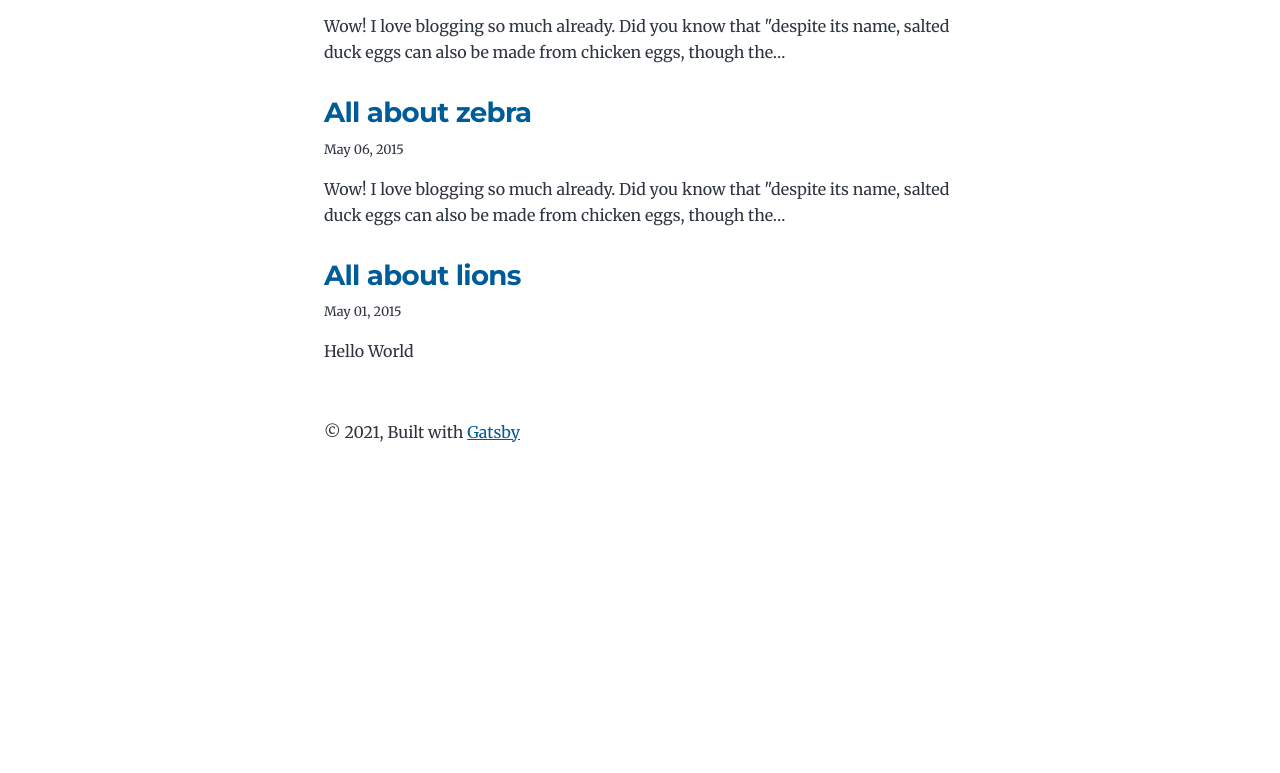
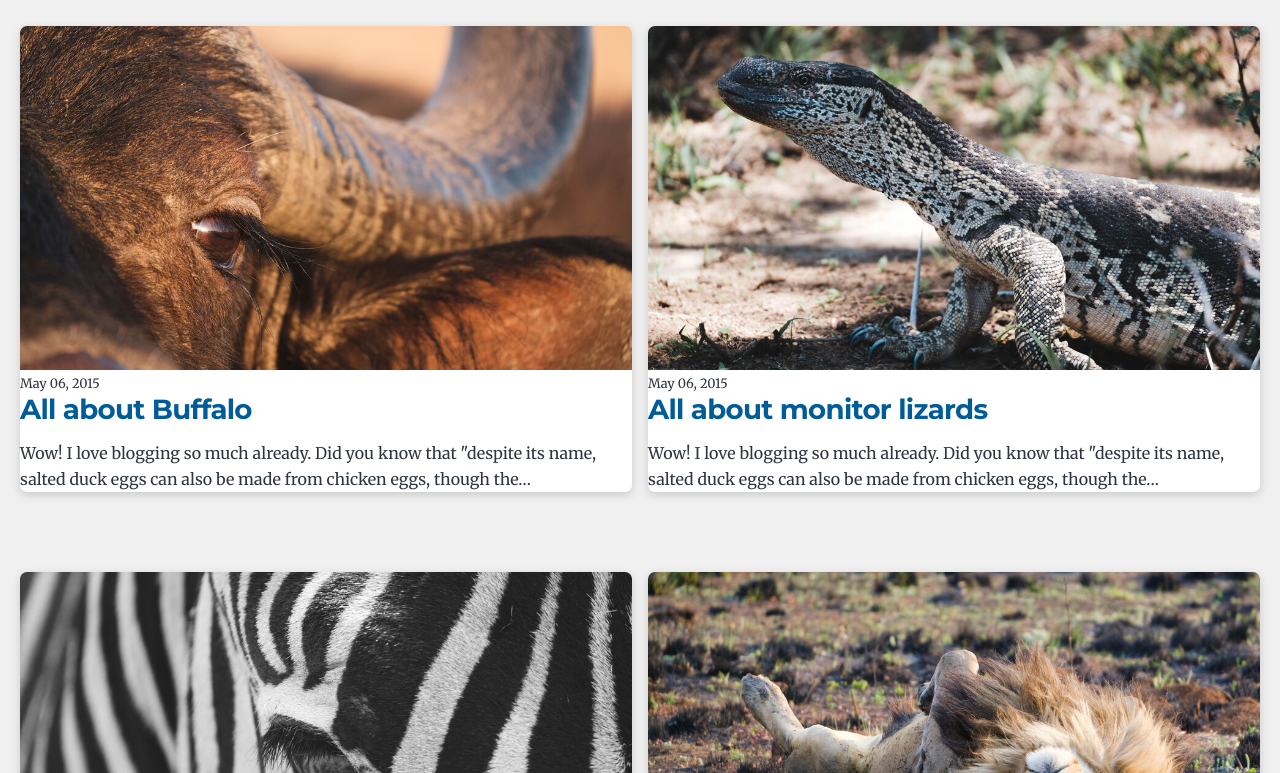
Before and after one commit to christoff-linde/gatsby-blog-starter, a Gatsby site: page / in a window 1280 px wide. Shown: the part 693-1466 px from the top of the page. Before the commit the page ends 1201 px from the top, so only its background shows below. Built offline with nearby package versions, Linux system fonts and the light colour scheme; Gatsby itself is replaced by a stand-in of ours.

Commit message:
Add card component for blog post display
Each blog post is now displayed as a Card component in a grid format.

```diff
--- /dev/null
+++ b/src/components/card.js
@@ -0,0 +1,43 @@
+import { Link } from 'gatsby'
+import { GatsbyImage, getImage } from 'gatsby-plugin-image'
+import * as React from 'react'
+
+const BlogCard = ({ data }) => {
+    const post = data
+    const image = getImage(post.frontmatter.image)
+    const title = post.frontmatter.title || post.fields.slug
+
+    return (
+        <article
+            className="post-list-item"
+            itemScope
+            itemType="http://schema.org/Article"
+        >
+            <header>
+                <GatsbyImage
+                    style={{
+                        borderRadius: '7px 7px 0px 0px',
+                        height: '344px'
+                    }}
+                    image={image}
+                    alt={` `} />
+                <small>{data.frontmatter.date}</small>
+                <h2>
+                    <Link to={data.fields.slug} itemProp="url">
+                        <span itemProp="headline">{title}</span>
+                    </Link>
+                </h2>
+            </header>
+            <section>
+                <p
+                    dangerouslySetInnerHTML={{
+                        __html: data.frontmatter.description || data.excerpt,
+                    }}
+                    itemProp="description"
+                />
+            </section>
+        </article>
+    )
+}
+
+export default BlogCard
--- a/src/pages/index.js
+++ b/src/pages/index.js
@@ -1,8 +1,10 @@
 import * as React from "react"
-import { Link, graphql } from "gatsby"
+import { graphql } from "gatsby"
 
 import Layout from "../components/layout"
 import SEO from "../components/seo"
+import { getImage } from "gatsby-plugin-image"
+import BlogCard from "../components/card"
 
 const BlogIndex = ({ data, location }) => {
   const siteTitle = data.site.siteMetadata?.title || `Title`
@@ -24,38 +26,16 @@ const BlogIndex = ({ data, location }) => {
   return (
     <Layout location={location} title={siteTitle}>
       <SEO title="All posts" />
-      <ol style={{ listStyle: `none` }}>
+      <div className="card-container">
         {posts.map(post => {
-          const title = post.frontmatter.title || post.fields.slug
-
+          // const image = getImage(post.frontmatter.image);
+          // const title = post.frontmatter.title || post.fields.slug
+          // console.log(post);
           return (
-            <li key={post.fields.slug}>
-              <article
-                className="post-list-item"
-                itemScope
-                itemType="http://schema.org/Article"
-              >
-                <header>
-                  <h2>
-                    <Link to={post.fields.slug} itemProp="url">
-                      <span itemProp="headline">{title}</span>
-                    </Link>
-                  </h2>
-                  <small>{post.frontmatter.date}</small>
-                </header>
-                <section>
-                  <p
-                    dangerouslySetInnerHTML={{
-                      __html: post.frontmatter.description || post.excerpt,
-                    }}
-                    itemProp="description"
-                  />
-                </section>
-              </article>
-            </li>
+            <BlogCard key={post.fields.slug} data={post} />
           )
         })}
-      </ol>
+      </div>
     </Layout>
   )
 }
@@ -71,6 +51,7 @@ export const pageQuery = graphql`
     }
     allMarkdownRemark(sort: { fields: [frontmatter___date], order: DESC }) {
       nodes {
+        id
         excerpt
         fields {
           slug
@@ -79,6 +60,11 @@ export const pageQuery = graphql`
           date(formatString: "MMMM DD, YYYY")
           title
           description
+          image {
+            childImageSharp {
+              gatsbyImageData
+            }
+          }
         }
       }
     }
--- a/src/style.css
+++ b/src/style.css
@@ -60,6 +60,9 @@
   --color-heading: #1a202c;
   --color-heading-black: black;
   --color-accent: #d1dce5;
+
+  --color-background: #f0f0f0;
+  --color-white: #ffffff;
 }
 
 /* HTML elements */
@@ -81,6 +84,7 @@ body {
   font-family: var(--font-body);
   font-size: var(--fontSize-1);
   color: var(--color-text);
+  background-color: var(--color-background);
 }
 
 footer {
@@ -242,7 +246,8 @@ a:focus {
 
 .global-wrapper {
   margin: var(--spacing-0) auto;
-  max-width: var(--maxWidth-wrapper);
+  /* max-width: var(--maxWidth-wrapper); */
+  max-width: 1432px;
   padding: var(--spacing-10) var(--spacing-5);
 }
 
@@ -262,6 +267,10 @@ a:focus {
 .post-list-item {
   margin-bottom: var(--spacing-8);
   margin-top: var(--spacing-8);
+
+  background-color: var(--color-white);
+  border-radius: 7px;
+  box-shadow: 0px 3px 10px #00000029;
 }
 
 .post-list-item p {
@@ -319,6 +328,14 @@ a:focus {
   margin-bottom: var(--spacing-8);
 }
 
+.card-container {
+  display: grid;
+  grid-template-columns: repeat(auto-fill, minmax(452px, 1fr));
+  /* This is better for small screens, once min() is better supported */
+  /* grid-template-columns: repeat(auto-fill, minmax(min(200px, 100%), 1fr)); */
+  gap: 1rem;
+}
+
 /* Media queries */
 
 @media (max-width: 42rem) {
```
